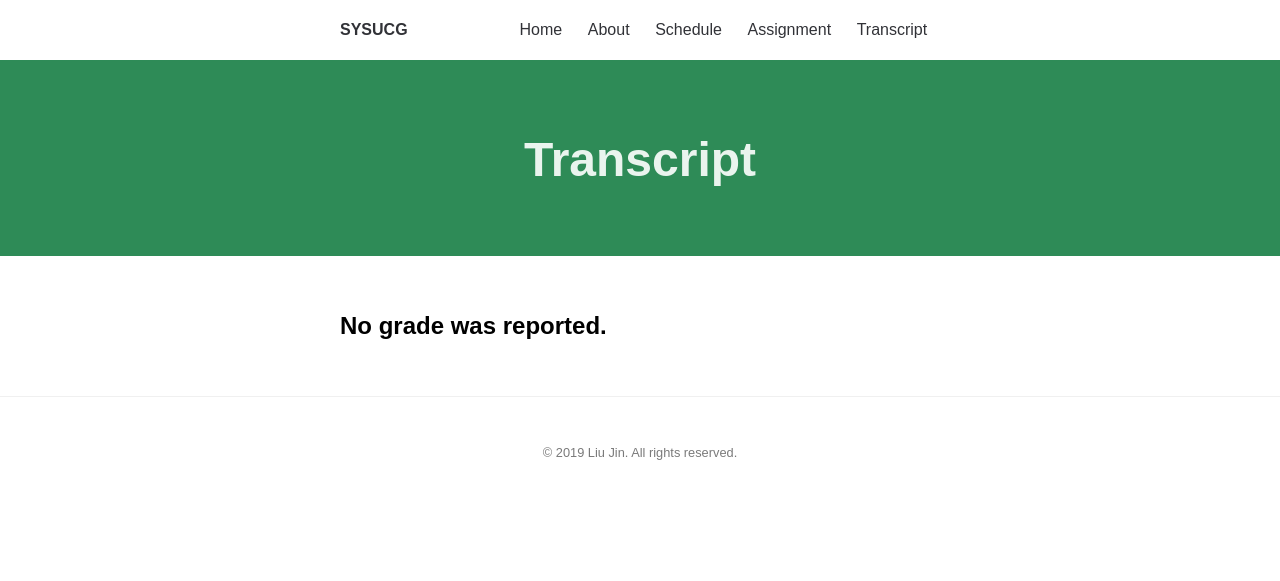
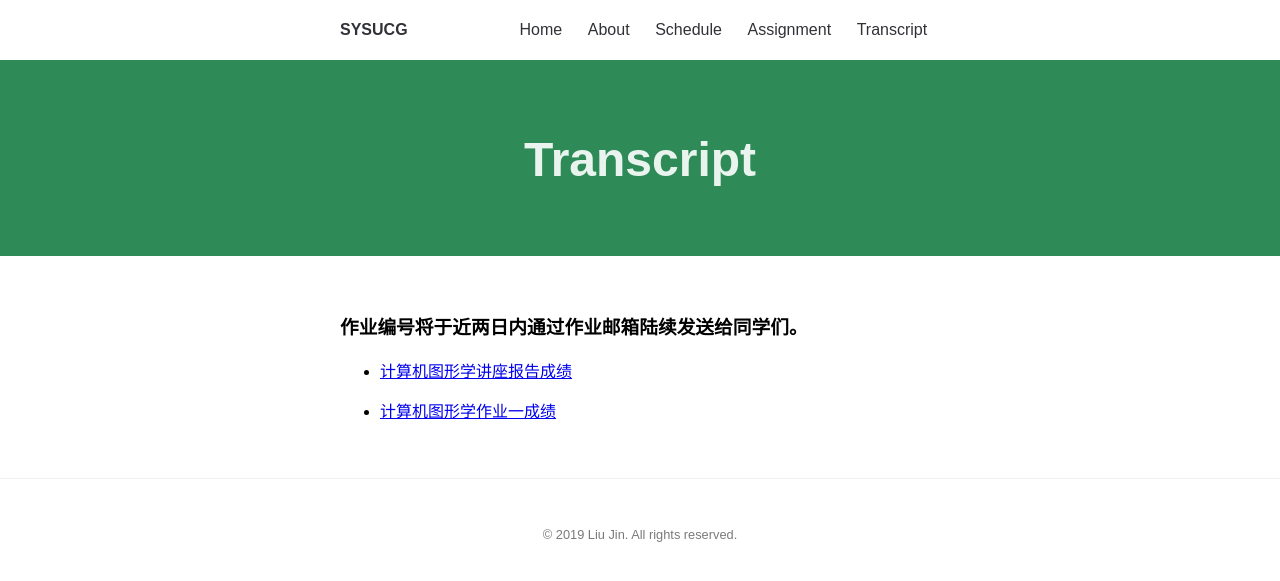
Before and after one commit to sysucg2019/sysucg2019.github.io, a Jekyll site: the page built from transcript.md, in a window 1280 px wide. Shown: the top 581 px of the page. Built offline with Jekyll 4.4.1, drawn with Linux system fonts in a browser that asks for light colours.

Commit message:
Update transcript.md

```diff
--- a/transcript.md
+++ b/transcript.md
@@ -4,4 +4,7 @@ title: Transcript
 permalink: /transcript/
 ---
 
-## No grade was reported.
+### 作业编号将于近两日内通过作业邮箱陆续发送给同学们。
+ - [计算机图形学讲座报告成绩](https://github.com/sysucg2019/sysucg2019.github.io/raw/master/assets/%E8%AE%A1%E7%AE%97%E6%9C%BA%E5%9B%BE%E5%BD%A2%E5%AD%A6%E8%AE%B2%E5%BA%A7%E6%8A%A5%E5%91%8A%E6%88%90%E7%BB%A9.pdf)
+
+ - [计算机图形学作业一成绩](https://github.com/sysucg2019/sysucg2019.github.io/raw/master/assets/%E8%AE%A1%E7%AE%97%E6%9C%BA%E5%9B%BE%E5%BD%A2%E5%AD%A6%E7%BC%96%E7%A8%8B%E4%BD%9C%E4%B8%9A%E4%B8%80%E6%88%90%E7%BB%A9.pdf)
```
